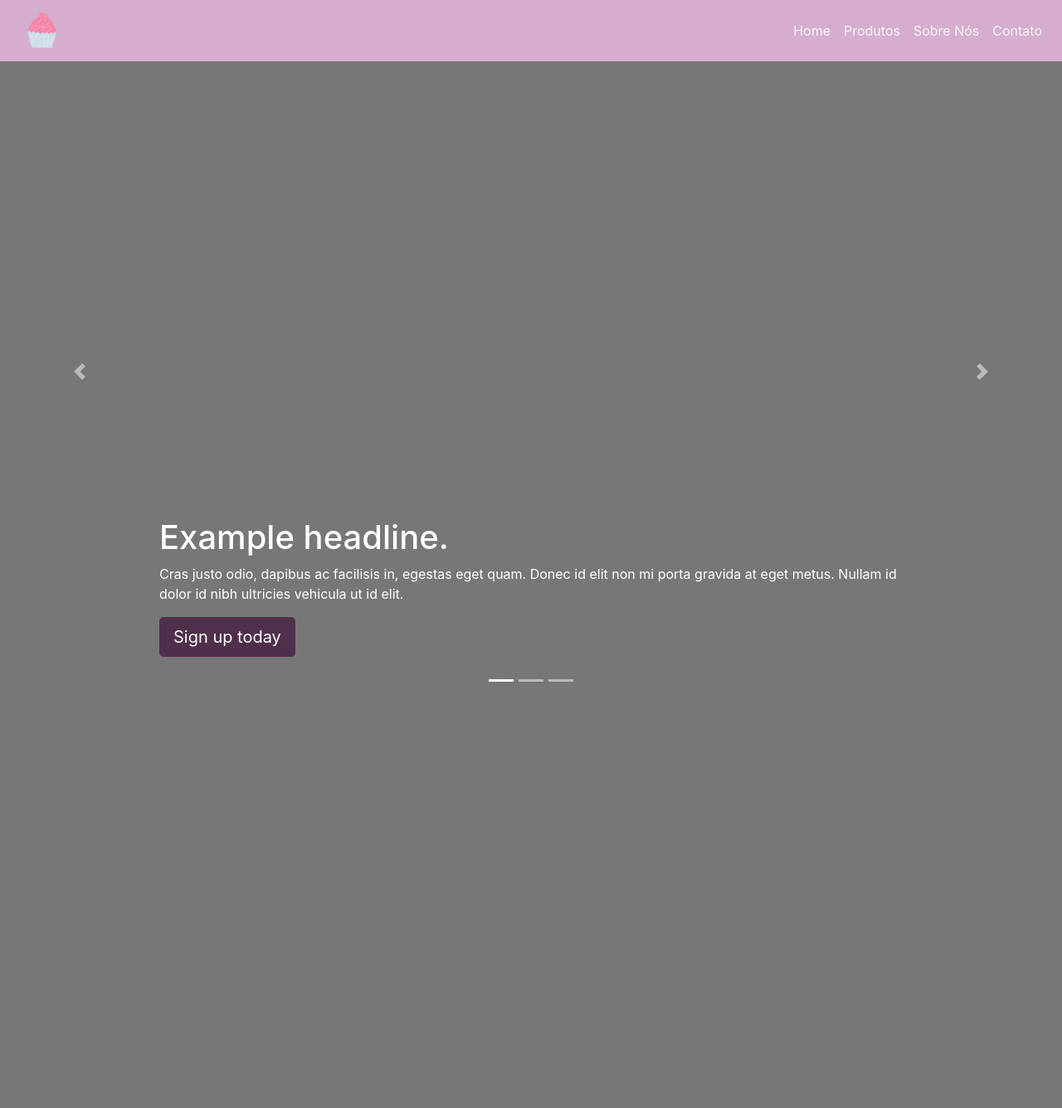
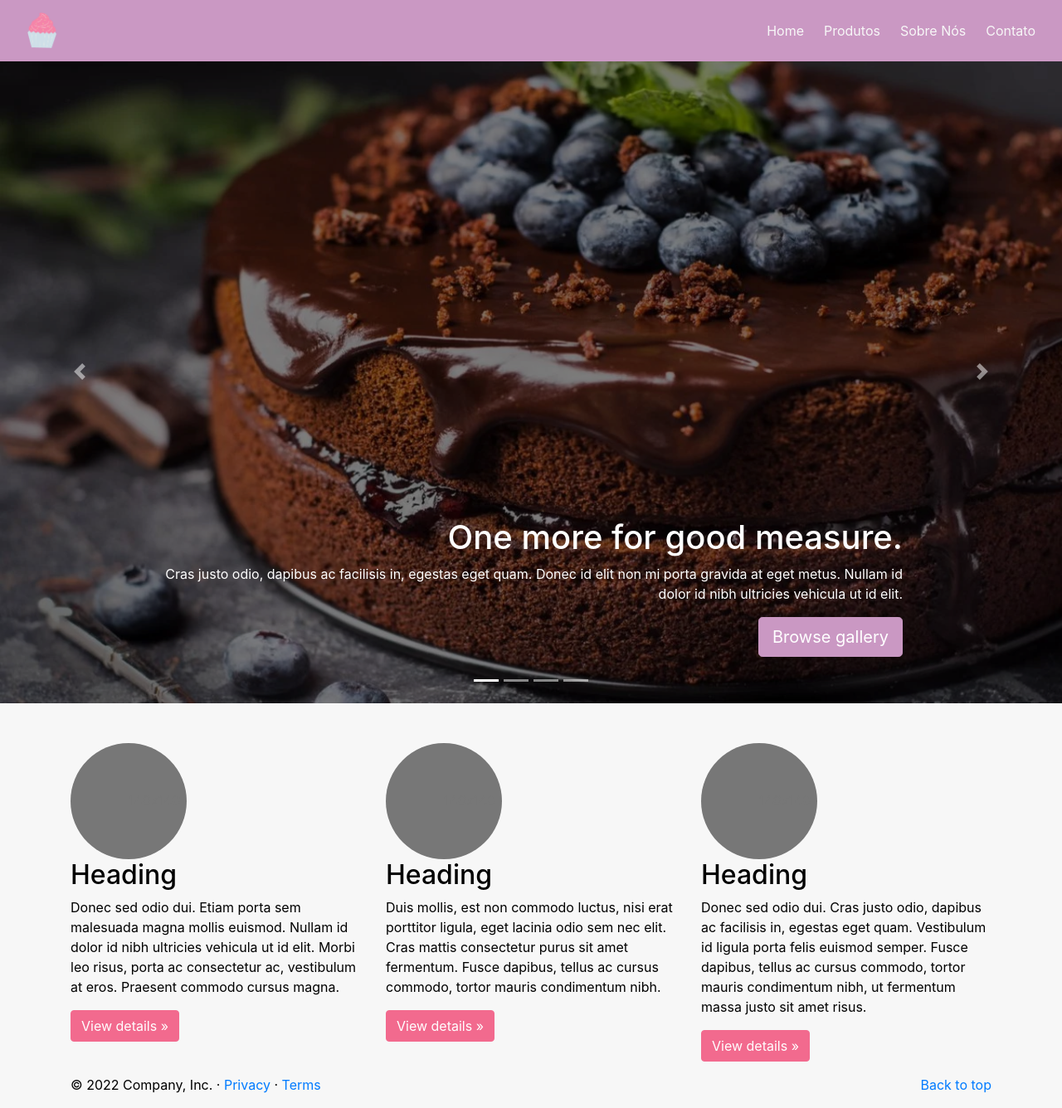
Before and after one commit to nana-marques/perolas-website, a CodeIgniter app: page /Ana/ in a window 1280 px wide. Shown: the whole page at 83% size. Before the commit the page ends 822 px from the top, so only its background shows below. Run offline with CodeIgniter, Linux system fonts and the light colour scheme.

Commit message:
att imagens

```diff
--- a/application/controllers/Home.php
+++ b/application/controllers/Home.php
@@ -8,6 +8,7 @@ class Home extends CI_Controller {
 		$this->load->helper('html');
 		$this->load->view('static/header.php');
 		$this->load->view('homepage');
+		$this->load->view('static/footer.php');
 	}
 
 
--- a/application/views/homepage.php
+++ b/application/views/homepage.php
@@ -1,6 +1,4 @@
 <div class="mt-5">
-
-
     <main role="main">
 
     <div id="myCarousel" class="carousel slide" data-ride="carousel">
@@ -8,10 +6,23 @@
             <li data-target="#myCarousel" data-slide-to="0" class="active"></li>
             <li data-target="#myCarousel" data-slide-to="1"></li>
             <li data-target="#myCarousel" data-slide-to="2"></li>
+            <li data-target="#myCarousel" data-slide-to="3"></li>
         </ol>
         <div class="carousel-inner">
         <div class="carousel-item active">
-            <svg class="bd-placeholder-img" width="100%" height="100%" xmlns="http://www.w3.org/2000/svg" preserveAspectRatio="xMidYMid slice" focusable="false" role="img"><rect width="100%" height="100%" fill="#777"/></svg>
+            <!-- <svg class="bd-placeholder-img" width="100%" height="100%" xmlns="http://www.w3.org/2000/svg" preserveAspectRatio="xMidYMid slice" focusable="false" role="img"><rect width="100%" height="100%" fill="#777"/></svg> -->
+            <img src="assets/img/bolo1.png" alt="" width="100%" height="100%" style="filter: brightness(0.5);">
+            <div class="container">
+            <div class="carousel-caption text-right">
+                <h1>One more for good measure.</h1>
+                <p>Cras justo odio, dapibus ac facilisis in, egestas eget quam. Donec id elit non mi porta gravida at eget metus. Nullam id dolor id nibh ultricies vehicula ut id elit.</p>
+                <p><a class="btn btn-lg btn-primary" href="#" role="button">Browse gallery</a></p>
+            </div>
+            </div>
+        </div>
+        <div class="carousel-item">
+            <!-- <svg class="bd-placeholder-img" width="100%" height="100%" xmlns="http://www.w3.org/2000/svg" preserveAspectRatio="xMidYMid slice" focusable="false" role="img"><rect width="100%" height="100%" fill="#777"/></svg> -->
+            <img src="assets/img/bolo2.jpg" alt="" width="100%" height="100%" style="filter: brightness(0.5);">
             <div class="container">
                 <div class="carousel-caption text-left">
                     <h1>Example headline.</h1>
@@ -21,22 +32,24 @@
             </div>
         </div>
         <div class="carousel-item">
-            <svg class="bd-placeholder-img" width="100%" height="100%" xmlns="http://www.w3.org/2000/svg" preserveAspectRatio="xMidYMid slice" focusable="false" role="img"><rect width="100%" height="100%" fill="#777"/></svg>
-            <div class="container">
-            <div class="carousel-caption">
-                <h1>Another example headline.</h1>
-                <p>Cras justo odio, dapibus ac facilisis in, egestas eget quam. Donec id elit non mi porta gravida at eget metus. Nullam id dolor id nibh ultricies vehicula ut id elit.</p>
-                <p><a class="btn btn-lg btn-primary" href="#" role="button">Learn more</a></p>
-            </div>
-            </div>
-        </div>
-        <div class="carousel-item">
-            <svg class="bd-placeholder-img" width="100%" height="100%" xmlns="http://www.w3.org/2000/svg" preserveAspectRatio="xMidYMid slice" focusable="false" role="img"><rect width="100%" height="100%" fill="#777"/></svg>
+            <!-- <svg class="bd-placeholder-img" width="100%" height="100%" xmlns="http://www.w3.org/2000/svg" preserveAspectRatio="xMidYMid slice" focusable="false" role="img"><rect width="100%" height="100%" fill="#777"/></svg> -->
+            <img src="assets/img/bolo1.png" alt="" width="100%" height="100%" style="filter: brightness(0.5);">
             <div class="container">
             <div class="carousel-caption text-right">
                 <h1>One more for good measure.</h1>
                 <p>Cras justo odio, dapibus ac facilisis in, egestas eget quam. Donec id elit non mi porta gravida at eget metus. Nullam id dolor id nibh ultricies vehicula ut id elit.</p>
                 <p><a class="btn btn-lg btn-primary" href="#" role="button">Browse gallery</a></p>
+            </div>
+            </div>
+        </div>
+        <div class="carousel-item">
+            <!-- <svg class="bd-placeholder-img" width="100%" height="100%" xmlns="http://www.w3.org/2000/svg" preserveAspectRatio="xMidYMid slice" focusable="false" role="img"><rect width="100%" height="100%" fill="#777"/></svg> -->
+            <img src="assets/img/bolo2.jpg" alt="" width="100%" height="100%" style="filter: brightness(0.5);">
+            <div class="container">
+                <div class="carousel-caption text-left">
+                    <h1>Example headline.</h1>
+                    <p>Cras justo odio, dapibus ac facilisis in, egestas eget quam. Donec id elit non mi porta gravida at eget metus. Nullam id dolor id nibh ultricies vehicula ut id elit.</p>
+                    <p><a class="btn btn-lg btn-primary" href="#" role="button">Sign up today</a></p>
                 </div>
             </div>
         </div>
@@ -51,6 +64,34 @@
         </a>
     </div>
 
+
+
+    <div class="container marketing">
+
+        <!-- Three columns of text below the carousel -->
+        <div class="row mt-5">
+            <div class="col-lg-4">
+                <svg class="bd-placeholder-img rounded-circle" width="140" height="140" xmlns="http://www.w3.org/2000/svg" preserveAspectRatio="xMidYMid slice" focusable="false" role="img" aria-label="Placeholder: 140x140"><title>Placeholder</title><rect width="100%" height="100%" fill="#777"/><text x="50%" y="50%" fill="#777" dy=".3em">140x140</text></svg>
+                <h2>Heading</h2>
+                <p>Donec sed odio dui. Etiam porta sem malesuada magna mollis euismod. Nullam id dolor id nibh ultricies vehicula ut id elit. Morbi leo risus, porta ac consectetur ac, vestibulum at eros. Praesent commodo cursus magna.</p>
+                <p><a class="btn btn-secondary" href="#" role="button">View details &raquo;</a></p>
+            </div><!-- /.col-lg-4 -->
+            <div class="col-lg-4">
+                <svg class="bd-placeholder-img rounded-circle" width="140" height="140" xmlns="http://www.w3.org/2000/svg" preserveAspectRatio="xMidYMid slice" focusable="false" role="img" aria-label="Placeholder: 140x140"><title>Placeholder</title><rect width="100%" height="100%" fill="#777"/><text x="50%" y="50%" fill="#777" dy=".3em">140x140</text></svg>
+                <h2>Heading</h2>
+                <p>Duis mollis, est non commodo luctus, nisi erat porttitor ligula, eget lacinia odio sem nec elit. Cras mattis consectetur purus sit amet fermentum. Fusce dapibus, tellus ac cursus commodo, tortor mauris condimentum nibh.</p>
+                <p><a class="btn btn-secondary" href="#" role="button">View details &raquo;</a></p>
+            </div><!-- /.col-lg-4 -->
+            <div class="col-lg-4">
+                <svg class="bd-placeholder-img rounded-circle" width="140" height="140" xmlns="http://www.w3.org/2000/svg" preserveAspectRatio="xMidYMid slice" focusable="false" role="img" aria-label="Placeholder: 140x140"><title>Placeholder</title><rect width="100%" height="100%" fill="#777"/><text x="50%" y="50%" fill="#777" dy=".3em">140x140</text></svg>
+                <h2>Heading</h2>
+                <p>Donec sed odio dui. Cras justo odio, dapibus ac facilisis in, egestas eget quam. Vestibulum id ligula porta felis euismod semper. Fusce dapibus, tellus ac cursus commodo, tortor mauris condimentum nibh, ut fermentum massa justo sit amet risus.</p>
+                <p><a class="btn btn-secondary" href="#" role="button">View details &raquo;</a></p>
+            </div><!-- /.col-lg-4 -->
+        </div><!-- /.row -->
+
+    </div>
+
     </main><!-- /.container -->
 
     <script src="https://code.jquery.com/jquery-3.5.1.slim.min.js" integrity="sha384-DfXdz2htPH0lsSSs5nCTpuj/zy4C+OGpamoFVy38MVBnE+IbbVYUew+OrCXaRkfj" crossorigin="anonymous"></script>
--- a/application/views/static/footer.php
+++ b/application/views/static/footer.php
@@ -0,0 +1,6 @@
+<footer>
+    <div class="container">
+        <p class="float-right"><a href="#">Back to top</a></p>
+        <p>&copy; 2022 Company, Inc. &middot; <a href="#">Privacy</a> &middot; <a href="#">Terms</a></p>
+    </div>
+</footer>
--- a/application/views/static/header.php
+++ b/application/views/static/header.php
@@ -17,11 +17,12 @@
         }
 
         .navbar-dark{
-            background-color: #d5adcf;
+            background-color: #ca98c3;
         }
 
         body{
-            color:black;
+            background-color: #f7f7f7;
+            color: black;
         }
 
         .bg-secondary{
@@ -39,8 +40,8 @@
         }
 
         .btn-primary{
-            background-color: #502F4C;
-            border-color: #502F4C;
+            background-color: #ca98c3;
+            border-color: #ca98c3;
         }
 
         .btn-primary:hover{
@@ -49,16 +50,22 @@
         }
 
         .btn-dark{
-            color: #281826 !important;
+            color: #ca98c3 !important;
         }
 
         .btn-dark:hover{
             color: #140C13 !important;
         }
+
+        .btn-secondary{
+            background-color: #f26a8e !important;
+            border-color: #f26a8e !important;
+        }
+
     </style>
 </head>
 <header>
-    <nav class="navbar navbar-expand-md navbar-dark fixed-top mb-5">
+    <nav class="navbar navbar-expand-md navbar-dark fixed-top">
         <a class="navbar-brand" href="#"><img src="assets/img/logo.png" alt="Pérolas Logo" style="width: 40px; margin-left: 15px;"></a>
         <button class="navbar-toggler" type="button" data-toggle="collapse" data-target="#navbarsExampleDefault" aria-controls="navbarsExampleDefault" aria-expanded="false" aria-label="Toggle navigation">
             <span class="navbar-toggler-icon"></span>
@@ -66,10 +73,10 @@
 
         <div class="collapse navbar-collapse" id="navbarNavAltMarkup">
             <div class="navbar-nav ml-auto flex-nowrap navbar-right">
-                <a class="nav-item nav-link" href="#">Home <span class="sr-only">(current)</span></a>
-                <a class="nav-item nav-link" href="#">Produtos</a>
-                <a class="nav-item nav-link" href="#">Sobre Nós</a>
-                <a class="nav-item nav-link" href="#">Contato</a>
+                <a class="nav-item nav-link mr-2" href="#">Home <span class="sr-only">(current)</span></a>
+                <a class="nav-item nav-link mr-2" href="#">Produtos</a>
+                <a class="nav-item nav-link mr-2" href="#">Sobre Nós</a>
+                <a class="nav-item nav-link mr-2" href="#">Contato</a>
                 <!-- <div class="custom-control custom-switch d-flex align-items-center">
                     <input type="checkbox" class="custom-control-input" name="dark-mode" id="selector">
                     <label for="selector" class="custom-control-label text-white">Dark Mode</label>
@@ -78,9 +85,10 @@
         </div>
     </nav>
     <!-- <div>
-    <form class="form-inline my-2 my-lg-0">
+        <form class="form-inline my-2 my-lg-0">
             <input class="form-control mr-sm-2" type="text" placeholder="Search" aria-label="Search">
             <button class="btn btn-secondary my-2 my-sm-0" type="submit">Search</button>
-            </form>
+        </form>
     </div> -->
 </header>
+<body>
```
Also changed, not shown: assets/img/bolo1.png (added), assets/img/bolo2.jpg (added). Lines whose indentation alone changed are shown as unchanged.
